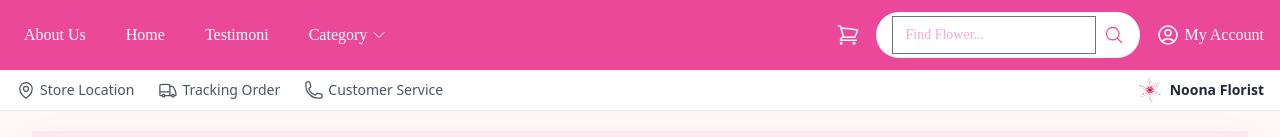
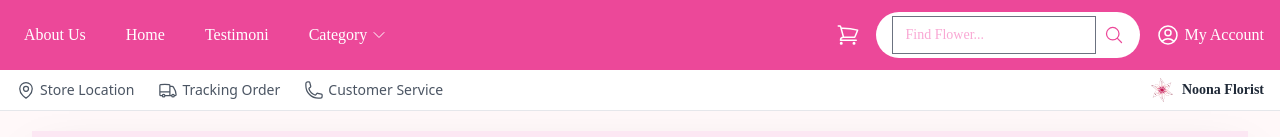
Before and after one commit to elvania01/nextjs-uas, a Next.js app: page / in a window 1280 px wide. Shown: the top 137 px of the page. Built offline with nearby package versions, Linux system fonts and the light colour scheme.

Commit message:
Update topnav.tsx

```diff
--- a/components/topnav.tsx
+++ b/components/topnav.tsx
@@ -26,7 +26,7 @@ export default function TopNav() {
         </div>
 
         {/* Logo & Brand Name */}
-        <div className="flex items-center space-x-2">
+        <div className="flex items-center font-pacifico space-x-2">
           <Image
             src="/noona-logo.png"
             alt="Noona Florist Logo"
```
